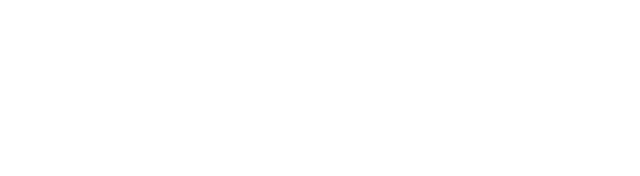
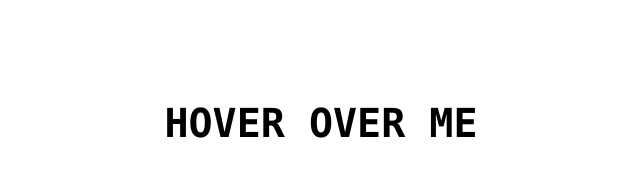
Before and after one commit to dersuprogg/miscFrontendProjects, a plain HTML site: page creativeTextEffects/index.html in a window 1280 px wide. Shown: the whole page, without its empty margins (319-959 px from the left). Drawn offline with Linux system fonts and the light colour scheme.

```diff
--- a/creativeTextEffects/index.html
+++ b/creativeTextEffects/index.html
@@ -7,6 +7,9 @@
     <title>Creative Text Effects</title>
   </head>
   <body>
+    <div class="container">
+      <h1><span class="first">HOVER OVER ME</span></h1>
+    </div>
     <script src="script.js"></script>
   </body>
 </html>
--- a/creativeTextEffects/styles.css
+++ b/creativeTextEffects/styles.css
@@ -24,3 +24,46 @@
 a {
   font-family: inherit;
 }
+
+.container {
+  max-width: 60rem;
+  width: 80%;
+  margin: 10rem auto;
+  padding: 0 2rem;
+}
+
+h1 {
+  font-size: 4rem;
+  font-family: "Menlo";
+  text-align: center;
+  cursor: pointer;
+  position: relative;
+}
+
+h1 {
+  overflow: hidden;
+}
+
+h1::after {
+  content: "@DERSUPROGG";
+  display: block;
+  position: absolute;
+  text-align: center;
+  left: 0;
+  bottom: -100%;
+  right: 0;
+  transition: all 0.3s ease-in;
+}
+
+h1:hover::after {
+  bottom: 0;
+}
+
+.first {
+  display: block;
+  transition: all 0.3s ease-in;
+}
+
+h1:hover .first {
+  transform: translateY(-100%);
+}
```
